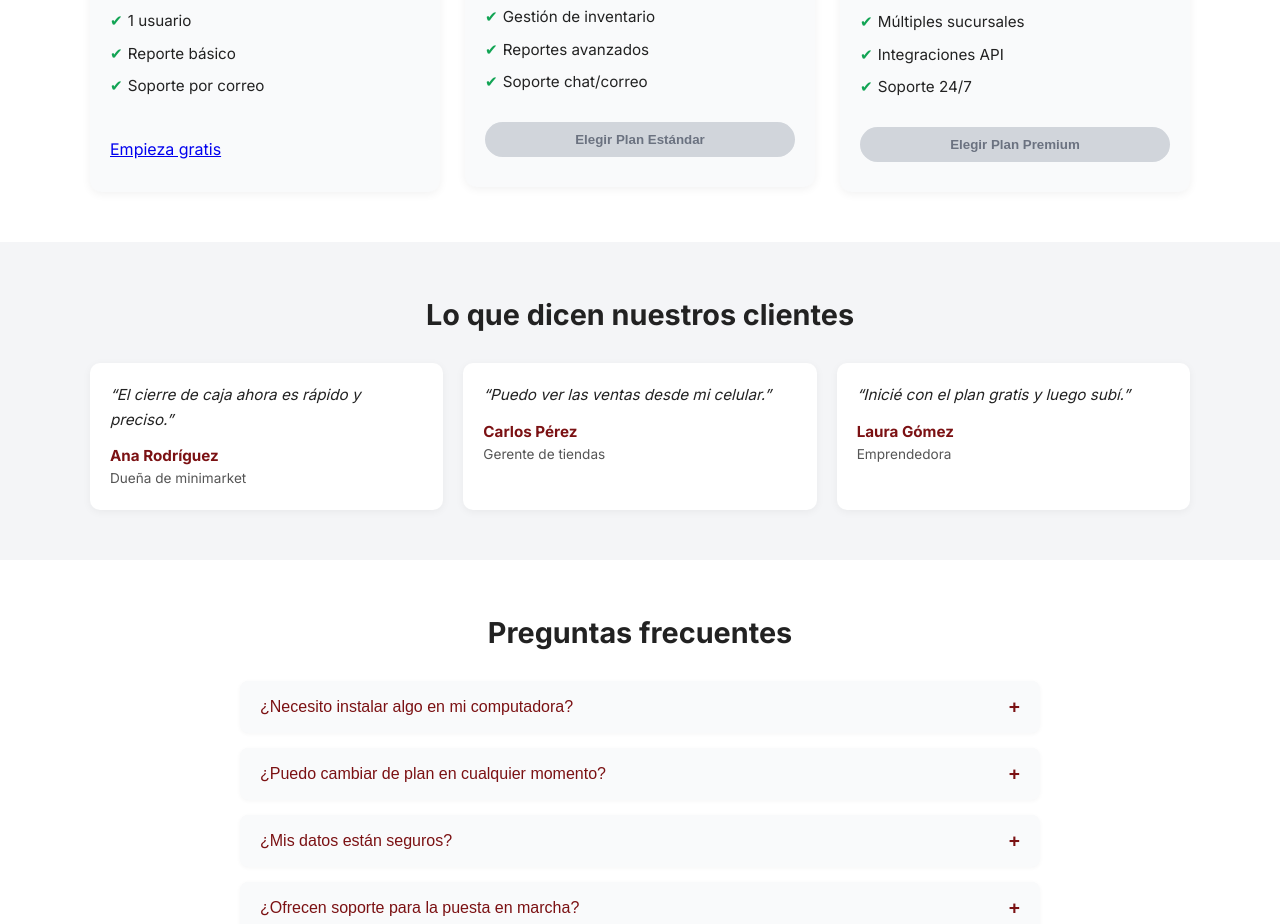
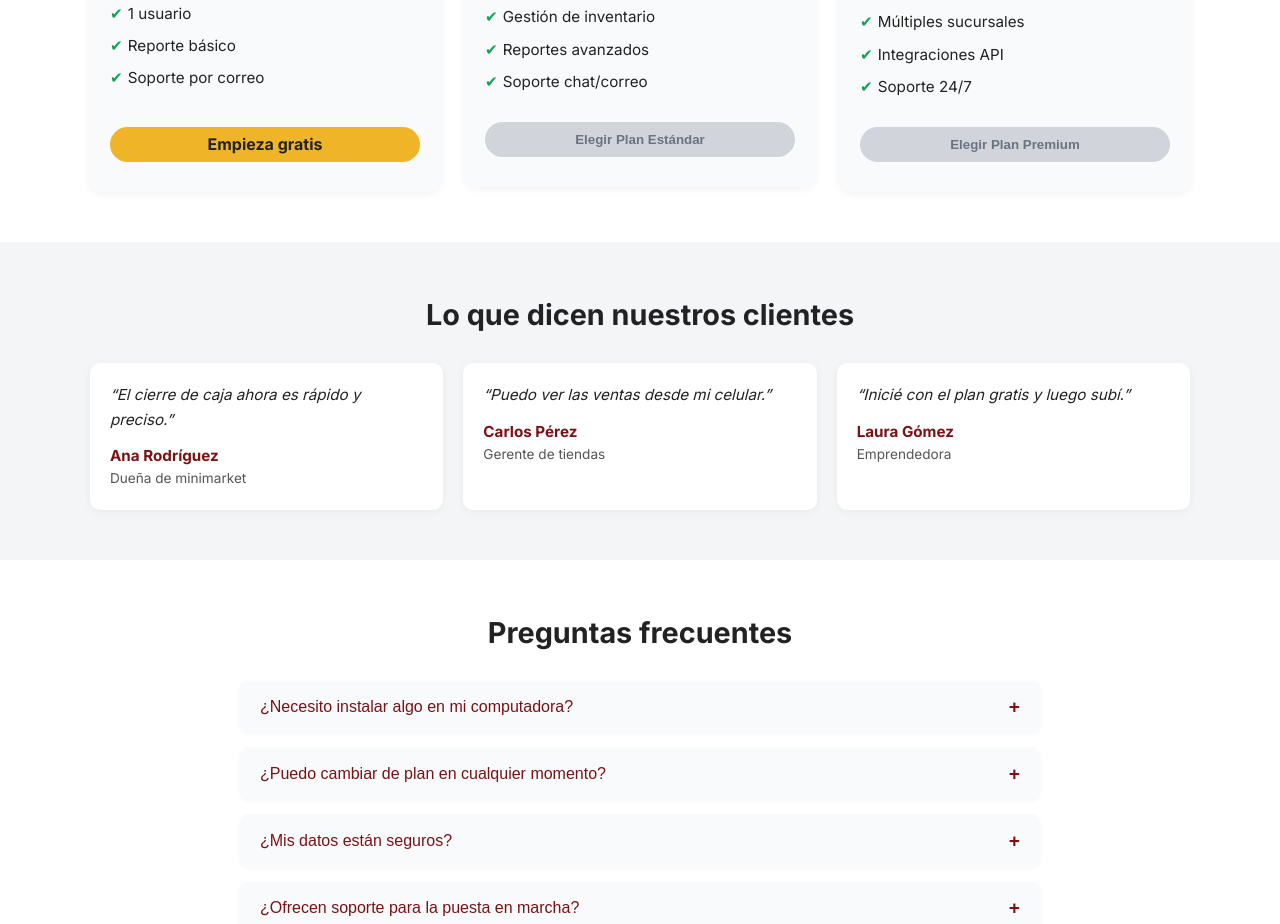
Before and after one commit to Kodake/sitra-landing-app, a React (Vite) app: page / in a window 1280 px wide. Shown: the part 1140-2064 px from the top of the page. Built offline with nearby package versions, Linux system fonts and the light colour scheme.

Commit message:
Changes about adding style to link for free plan

```diff
--- a/src/App.css
+++ b/src/App.css
@@ -455,3 +455,28 @@ footer {
   opacity: 1;
   transform: none;
 }
+
+/* === PLAN LINK COMO BOTÓN === */
+.plan .plan-btn {
+  display: block;
+  text-align: center;
+  padding: 5px 0;
+  border-radius: 20px;
+  background-color: #7b1113;
+  color: white;
+  font-weight: bold;
+  text-decoration: none;
+  cursor: pointer;
+  transition: opacity 0.2s ease, transform 0.2s ease;
+}
+
+/* Hover igual que button */
+.plan .plan-btn:hover {
+  opacity: 0.9;
+  transform: translateY(-1px);
+}
+
+.plan .plan-btn.free {
+  background-color: #f0b429;
+  color: #222;
+}
--- a/src/App.tsx
+++ b/src/App.tsx
@@ -143,7 +143,7 @@ function Pricing() {
               <li>Soporte por correo</li>
             </ul>
             <a
-              href="https://rpos-app-git-pre-prod-kodakes-projects.vercel.app/register?plan=free"
+              href="https://rpos-app-git-pre-prod-kodakes-projects.vercel.app/register"
               className="plan-btn free"
             >
               Empieza gratis
```
